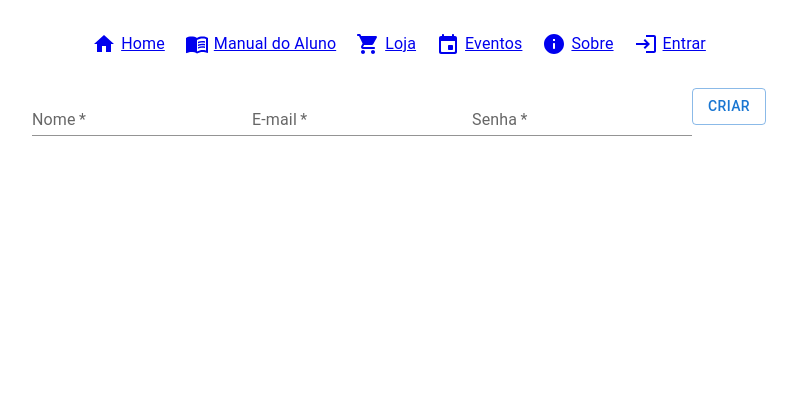
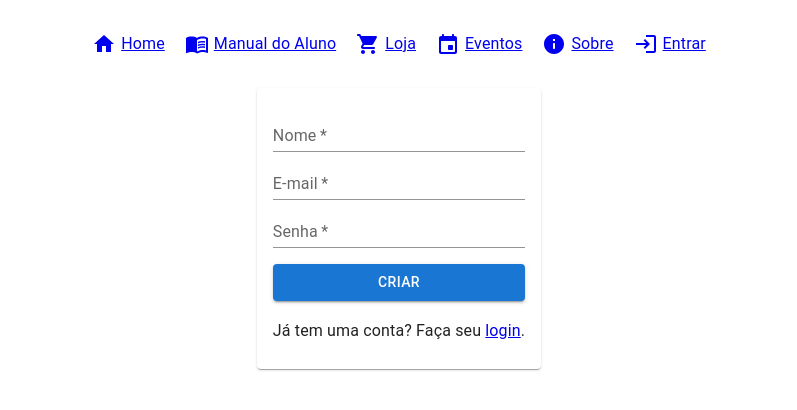
Before and after one commit to PortalDAAL/portal-daal-front, a React (Vite) app: page /enter in a window 1280 px wide. Shown: the top 410 px of the page, without its empty margins (241-1038 px from the left). Built offline with nearby package versions, Linux system fonts and the light colour scheme.

Commit message:
feat: funcionalidade de login e novos componentes

```diff
--- a/package.json
+++ b/package.json
@@ -19,6 +19,7 @@
     "match-sorter": "^8.0.0",
     "react": "^18.3.1",
     "react-dom": "^18.3.1",
+    "react-router": "^7.1.0",
     "react-router-dom": "^7.0.2",
     "sort-by": "^0.0.2"
   },
--- a/src/App.tsx
+++ b/src/App.tsx
@@ -13,17 +13,23 @@ import Guide from "./pages/Guide";
 import Store from "./pages/Store";
 import SignUp from "./pages/user/SignUp";
 import { UserProvider } from "./UserContext";
+import Login from "./pages/user/Login";
+import AddEvent from "./pages/events/AddEvent";
 
 const router = createBrowserRouter(
   createRoutesFromElements(
+    <>
       <Route path="/" element={<Navbar />}>
         <Route index element={<Home />} />
         <Route path="/about" element={<About />} />
         <Route path="/store" element={<Store />} />
         <Route path="/guide" element={<Guide />} />
-      <Route path="/events" element={<Events />} />
+        <Route path="/events" element={<Events />}></Route>
         <Route path="/enter" element={<SignUp />} />
+        <Route path="/addEvent" element={<AddEvent />} />
+        <Route path="/login" element={<Login />} />
       </Route>
+    </>
   )
 );
 
--- a/src/components/forms/form-signup.tsx
+++ /dev/null
@@ -1,89 +0,0 @@
-/* eslint-disable @typescript-eslint/no-explicit-any */
-import React, { useState } from "react";
-import { useUser } from "../../UserContext";
-import { Actions } from "../../actions/actions";
-import { Button, TextField } from "@mui/material";
-
-const FormSignUp = (): React.ReactElement => {
-  const { login } = useUser();
-  const [name, setName] = useState<string>("");
-  const [email, setEmail] = useState<string>("");
-  const [passwd, setPasswd] = useState<string>("");
-
-  const handleClick = (): void => {
-    Actions.postSignUp(name, email, passwd)
-      .then((result) => {
-        if (result) {
-          Actions.postLogin(email, passwd)
-            .then((res) => {
-              if (res) {
-                login(res);
-              }
-            })
-            .catch((err) => console.error("Erro ao logar: ", err));
-        }
-      })
-      .catch((err) => console.error("Erro ao cadastrar: ", err));
-  };
-
-  return (
-    <FormSignUpPresentation
-      onNameChange={setName}
-      onEmailChange={setEmail}
-      onClick={handleClick}
-      onPasswordChange={setPasswd}
-    />
-  );
-};
-
-const FormSignUpPresentation = ({
-  onNameChange,
-  onEmailChange,
-  onPasswordChange,
-  onClick,
-}: {
-  onNameChange: any;
-  onEmailChange: any;
-  onPasswordChange: any;
-  onClick: () => void;
-}) => {
-  return (
-    <>
-      <form>
-        <TextField
-          label="Nome"
-          variant="standard"
-          required
-          type="text"
-          onChange={(e) => {
-            onNameChange(e.target.value);
-          }}
-        />
-        <TextField
-          label="E-mail"
-          variant="standard"
-          required
-          type="email"
-          onChange={(e) => {
-            onEmailChange(e.target.value);
-          }}
-        />
-        <TextField
-          label="Senha"
-          variant="standard"
-          required
-          type="password"
-          onChange={(e) => {
-            onPasswordChange(e.target.value);
-          }}
-        />
-        <Button variant="outlined" onClick={onClick}>
-          {" "}
-          Criar{" "}
-        </Button>
-      </form>
-    </>
-  );
-};
-
-export default FormSignUp;
--- /dev/null
+++ b/src/components/forms/login-form.tsx
@@ -0,0 +1,58 @@
+import React, { useState } from "react";
+import { useUser } from "../../UserContext";
+import { Actions } from "../../actions/actions";
+import { Box, Button, TextField } from "@mui/material";
+import { useNavigate } from "react-router-dom";
+
+const LoginForm = (): React.ReactElement => {
+  const { login } = useUser();
+  const navigate = useNavigate();
+  const [email, setEmail] = useState<string>("");
+  const [passwd, setPasswd] = useState<string>("");
+
+  const handleClick = (): void => {
+    Actions.postLogin(email, passwd).then((user) => {
+      console.log(user);
+      if (user) {
+        login(user);
+        navigate("/");
+      }
+    });
+  };
+
+  return (
+    <form>
+      <Box
+        sx={{
+          display: "flex",
+          flexDirection: "column",
+          justifyContent: "center",
+        }}
+      >
+        <Box sx={{ display: "flex", flexDirection: "column" }}>
+          <TextField
+            label="Email"
+            variant="standard"
+            type="email"
+            onChange={(e) => {
+              setEmail(e.target.value);
+            }}
+          />
+          <TextField
+            label="Senha"
+            variant="standard"
+            type="password"
+            onChange={(e) => {
+              setPasswd(e.target.value);
+            }}
+          />
+        </Box>
+        <Button variant="contained" onClick={handleClick} sx={{ my: 2 }}>
+          Entrar
+        </Button>
+      </Box>
+    </form>
+  );
+};
+
+export default LoginForm;
--- /dev/null
+++ b/src/components/forms/signup-form.tsx
@@ -0,0 +1,76 @@
+import React, { useState } from "react";
+import { useUser } from "../../UserContext";
+import { Actions } from "../../actions/actions";
+import { Box, Button, TextField } from "@mui/material";
+
+const SignUpForm = (): React.ReactElement => {
+  const { login } = useUser();
+  const [name, setName] = useState<string>("");
+  const [email, setEmail] = useState<string>("");
+  const [passwd, setPasswd] = useState<string>("");
+
+  const handleClick = (): void => {
+    Actions.postSignUp(name, email, passwd)
+      .then((result) => {
+        if (result) {
+          Actions.postLogin(email, passwd)
+            .then((res) => {
+              if (res) {
+                login(res);
+              }
+            })
+            .catch((err) => console.error("Erro ao logar: ", err));
+        }
+      })
+      .catch((err) => console.error("Erro ao cadastrar: ", err));
+  };
+
+  return (
+    <>
+      <form>
+        <Box
+          sx={{
+            display: "flex",
+            flexDirection: "column",
+            justifyContent: "center",
+          }}
+        >
+          <Box sx={{ display: "flex", flexDirection: "column" }}>
+            <TextField
+              label="Nome"
+              variant="standard"
+              required
+              type="text"
+              onChange={(e) => {
+                setName(e.target.value);
+              }}
+            />
+            <TextField
+              label="E-mail"
+              variant="standard"
+              required
+              type="email"
+              onChange={(e) => {
+                setEmail(e.target.value);
+              }}
+            />
+            <TextField
+              label="Senha"
+              variant="standard"
+              required
+              type="password"
+              onChange={(e) => {
+                setPasswd(e.target.value);
+              }}
+            />
+            <Button variant="contained" onClick={handleClick} sx={{ my: 2 }}>
+              Criar
+            </Button>
+          </Box>
+        </Box>
+      </form>
+    </>
+  );
+};
+
+export default SignUpForm;
--- a/src/pages/Events.tsx
+++ b/src/pages/Events.tsx
@@ -1,33 +1,32 @@
-import constants from "../constants";
 import React, { useEffect, useState } from "react";
 import { Event } from "../models/Event";
-import { Box } from "@mui/material";
-
-declare interface PresentationProps {
-  items: Event[];
-}
+import { Box, Button } from "@mui/material";
+import { Actions } from "../actions/actions";
+import { Link } from "react-router-dom";
+import { useUser } from "../UserContext";
 
 const Events = (): React.ReactElement => {
+  const { user } = useUser();
   const [events, setEvents] = useState<Event[]>([]);
+
   // O useEffect faz com que assim que a página seja carregada ele busque no Strapi os eventos
   useEffect(() => {
-    fetch(constants.api.events.url) // fetch é a maneira que fazemos uma requisição HTTP à api
-      .then((res) => res.json())
-      .then((data) => {
-        setEvents(data.data);
-        console.log(data);
-      });
+    Actions.getEvents()
+      .then((events) => setEvents(events ?? [])) // o operador ?? diz que se events for nulo, use []
+      .catch((err) => console.error(err));
   }, []);
 
-  return <EventsPresentation items={events} />;
-};
-
-const EventsPresentation = ({
-  items,
-}: PresentationProps): React.ReactElement => {
   return (
     <>
-      {items.map((e: Event) => (
+      {user && (
+        <>
+          <Link to={"/addEvent"}>
+            <Button> Cadastrar Evento </Button>
+          </Link>
+        </>
+      )}
+
+      {events.map((e: Event) => (
         <Box key={e.id}>
           {e.title} - {e.description} - {e.date.toString()}
         </Box>
--- /dev/null
+++ b/src/pages/events/AddEvent.tsx
@@ -0,0 +1,6 @@
+// TODO: implementar página de cadastrar novo evento.
+const AddEvent = (): React.ReactElement => {
+  return <></>;
+};
+
+export default AddEvent;
--- /dev/null
+++ b/src/pages/user/Login.tsx
@@ -0,0 +1,22 @@
+import { Box, Card, CardContent } from "@mui/material";
+import LoginForm from "../../components/forms/login-form";
+
+const Login = (): React.ReactElement => {
+  return (
+    <Box
+      sx={{
+        display: "flex",
+        flexDirection: "column",
+        alignItems: "center",
+      }}
+    >
+      <Card>
+        <CardContent>
+          <LoginForm />
+        </CardContent>
+      </Card>
+    </Box>
+  );
+};
+
+export default Login;
--- a/src/pages/user/SignUp.tsx
+++ b/src/pages/user/SignUp.tsx
@@ -1,5 +1,6 @@
-import { Box } from "@mui/material";
-import FormSignUp from "../../components/forms/form-signup";
+import { Box, Card, CardContent, Typography } from "@mui/material";
+import SignUpForm from "../../components/forms/signup-form";
+import { Link } from "react-router-dom";
 
 const SignUp = (): React.ReactElement => {
   return (
@@ -10,7 +11,14 @@ const SignUp = (): React.ReactElement => {
         alignItems: "center",
       }}
     >
-      <FormSignUp />
+      <Card>
+        <CardContent>
+          <SignUpForm />
+          <Typography variant="subtitle1">
+            Já tem uma conta? Faça seu <Link to={"/login"}> login</Link>.
+          </Typography>
+        </CardContent>
+      </Card>
     </Box>
   );
 };
```
Also changed, not shown: 1 other file (tests, documents, lock files or other folders). Lines whose indentation alone changed are shown as unchanged.
